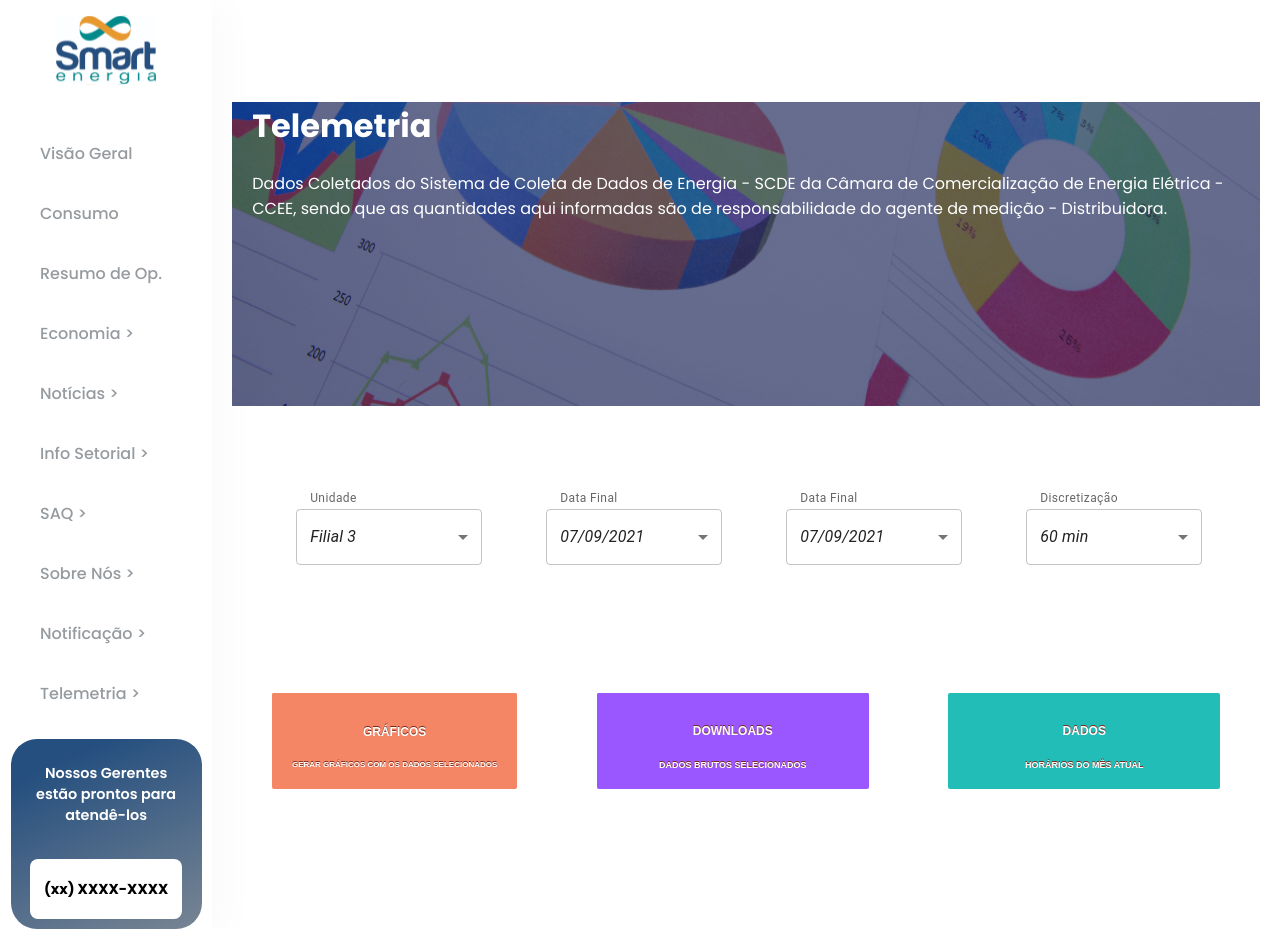
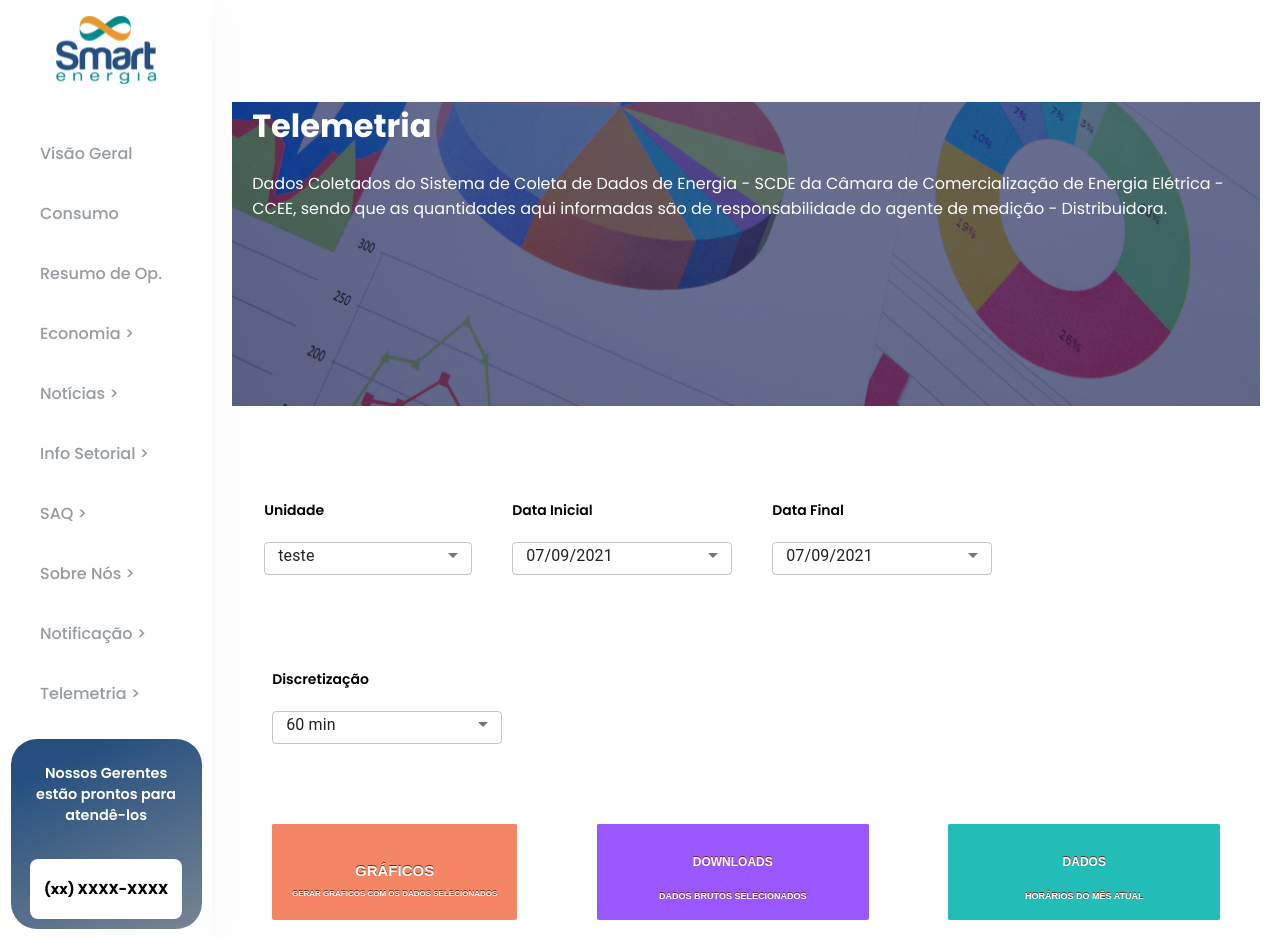
Before and after one commit to giulianopaschoalino/smart-front, a Next.js app: page /telemetria in a window 1280 px wide. Built offline with nearby package versions, Linux system fonts and the light colour scheme.

Commit message:
input styling, missing to finalize the buttons

```diff
--- a/pages/telemetria.tsx
+++ b/pages/telemetria.tsx
@@ -1,13 +1,7 @@
 import React from 'react';
-
 import Banner from '../src/components/banner/Banner';
-
  import { TelemetriaView, Buttons} from '../styles/layouts/Telemetria/TelemetriaView';
-
-
-
 import MenuItem from '@mui/material/MenuItem';
-import FormHelperText from '@mui/material/FormHelperText';
 import FormControl from '@mui/material/FormControl';
 import Select, { SelectChangeEvent } from '@mui/material/Select';
 
@@ -34,16 +28,16 @@ export default function Telemetria() {
               - Distribuidora.' imgSource='/assets/graphical.png' />
 
 
-      <FormControl sx={{  width: 250,  mt:10 , pl:8}} style={{}}>
-      <FormHelperText   style={{}}>Unidade</FormHelperText>
+      <FormControl  size="small" sx={{  width: 240,  mt:10 , pl:4 }} style={{}}>
+      <p className='title'>Unidade</p>
         <Select
           value={age}
           onChange={handleChange}
           displayEmpty
           inputProps={{ 'aria-label': 'Without label' }}
         >
-          <MenuItem value="">
-            <em>Filial 3</em>
+          <MenuItem value="" style={{color:'primary'}}>
+           teste
           </MenuItem>
           <MenuItem value={10}>Filial 3</MenuItem>
           <MenuItem value={20}>Twenty</MenuItem>
@@ -52,8 +46,8 @@ export default function Telemetria() {
 
       </FormControl>
 
-      <FormControl sx={{ width: 240, mt:10 , pl:8}} >
-        <FormHelperText>Data Final</FormHelperText>
+      <FormControl size="small" sx={{ width: 260, mt:10 , pl:5}} >
+      <p className='title'>Data Inicial</p>
         <Select
           value={age}
           onChange={handleChange}
@@ -61,7 +55,7 @@ export default function Telemetria() {
           inputProps={{ 'aria-label': 'Without label' }}
          >
           <MenuItem value="">
-            <em>07/09/2021</em>
+            07/09/2021
           </MenuItem>
           <MenuItem value={10}>Filial 3</MenuItem>
           <MenuItem value={20}>Twenty</MenuItem>
@@ -69,8 +63,8 @@ export default function Telemetria() {
         </Select>
       </FormControl>
 
-      <FormControl sx={{ width: 240, mt:10 , pl:8}} >
-        <FormHelperText>Data Final</FormHelperText>
+      <FormControl size="small" sx={{ width: 260, mt:10 , pl:5, }} >
+      <p className='title'>Data Final</p>
         <Select
           value={age}
           onChange={handleChange}
@@ -78,7 +72,7 @@ export default function Telemetria() {
           inputProps={{ 'aria-label': 'Without label' }}
          >
           <MenuItem value="">
-            <em>07/09/2021</em>
+            07/09/2021
           </MenuItem>
           <MenuItem value={10}>Filial 3</MenuItem>
           <MenuItem value={20}>Twenty</MenuItem>
@@ -86,8 +80,8 @@ export default function Telemetria() {
         </Select>
       </FormControl>
 
-      <FormControl sx={{ width: 240, mt:10 , pl:8}} >
-        <FormHelperText  >Discretização</FormHelperText>
+      <FormControl  size="small" sx={{ width: 270, mt:10 , pl:5}} >
+      <p className='title'>Discretização</p>
         <Select
           value={age}
           onChange={handleChange}
@@ -95,7 +89,7 @@ export default function Telemetria() {
           inputProps={{ 'aria-label': 'Without label' }}
          >
           <MenuItem value="">
-            <em>60 min</em>
+            60 min
           </MenuItem>
           <MenuItem value={10}>Filial 3</MenuItem>
           <MenuItem value={20}>Twenty</MenuItem>
@@ -104,8 +98,8 @@ export default function Telemetria() {
       </FormControl>
 
         <Buttons>
-           <button className='btnGrafico'> <p>GRÁFICOS</p> <br /> GERAR GRÁFICOS COM OS DADOS SELECIONADOS</button>
-           <button className='btndownload'> <p>DOWNLOADS</p> <br /> DADOS BRUTOS SELECIONADOS</button>
+          <button className='btnGrafico'> <p className='btnTitle'>GRÁFICOS</p> <br /> GERAR GRÁFICOS COM OS DADOS SELECIONADOS</button>
+          <button className='btndownload'> <p>DOWNLOADS</p> <br /> DADOS BRUTOS SELECIONADOS</button>
             <button className='btnDados'> <p>DADOS</p> <br /> HORÁRIOS DO MÊS ATUAL</button>
         </Buttons>
     </TelemetriaView>
--- a/styles/layouts/Telemetria/TelemetriaView.ts
+++ b/styles/layouts/Telemetria/TelemetriaView.ts
@@ -3,9 +3,23 @@ import styled from 'styled-components';
 
 
 export const TelemetriaView = styled.main`
-   padding: 20px ;
-   width: 100%;
+  padding: 20px ;
+  width: 100%;
 
+  .title{
+    color: black;
+    font-weight: 600;
+    font-size: 14px;
+  }
+
+  span{
+    font-family: 'Inter';
+    font-style: normal;
+    font-weight: 500;
+    font-size: 16px;
+    line-height: 24px;
+    color: #667085;
+  }
 
 
 `;
@@ -14,10 +28,9 @@ export const Buttons = styled.div`
    display: flex;
    min-width: 10rem;
    cursor: pointer;
-   margin-top: 8rem;
+   margin-top: 5rem;
    justify-content: space-around;
    flex-direction: row;
-
    height: 6rem;
    /* flex-direction: column; */
 /*
@@ -29,7 +42,7 @@ export const Buttons = styled.div`
    } */
 
    .btnGrafico {
-	box-shadow:inset 0px 34px 0px -15px #F48665;
+    box-shadow:inset 0px 34px 0px -15px #F48665;
 	background-color:#F48665;
 	border:none;
   border-radius: 2px;
@@ -45,7 +58,14 @@ export const Buttons = styled.div`
 	text-shadow:0px -1px 0px #7a2a1d;
 
 }
-p{
+.btnTitle{
+  font-size: 15px;
+  margin-bottom: 1px;
+
+
+}
+
+.title{
   font-size:20px;
 }
 .myButton:hover {
```
